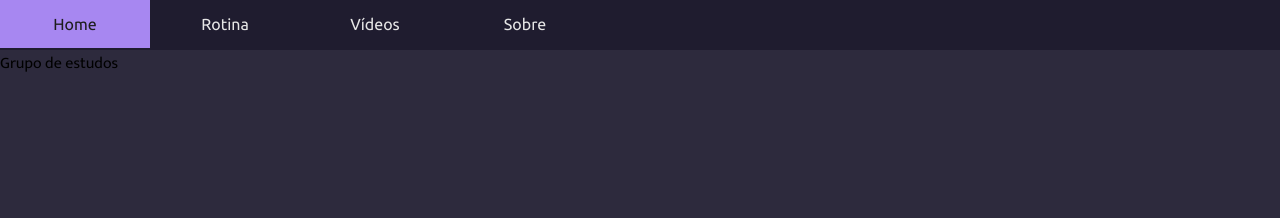
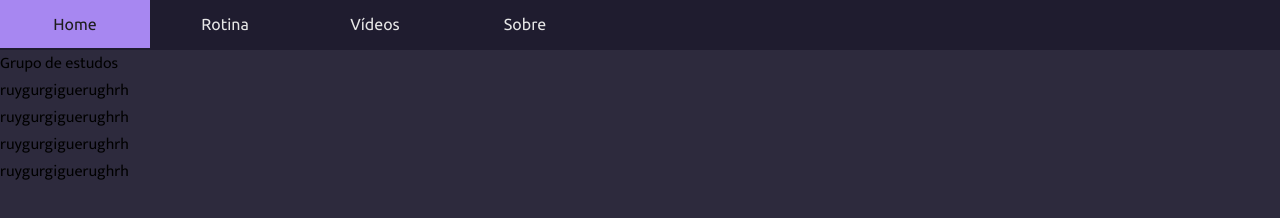
Before and after one commit to Erik-Gomes-Siqueira/Projeto-site, a plain HTML site: page index.html in a window 1280 px wide. Drawn offline with Linux system fonts and the light colour scheme; a web font is replaced by a local one.

Commit message:
teste
tete

```diff
--- a/index.html
+++ b/index.html
@@ -28,7 +28,10 @@
     <section>
         <h1>Grupo de estudos</h1>
         <article>
-
+            <p>ruygurgiguerughrh</p>
+            <p>ruygurgiguerughrh</p>
+            <p>ruygurgiguerughrh</p>
+            <p>ruygurgiguerughrh</p>
         </article>
         <article>
 
```
